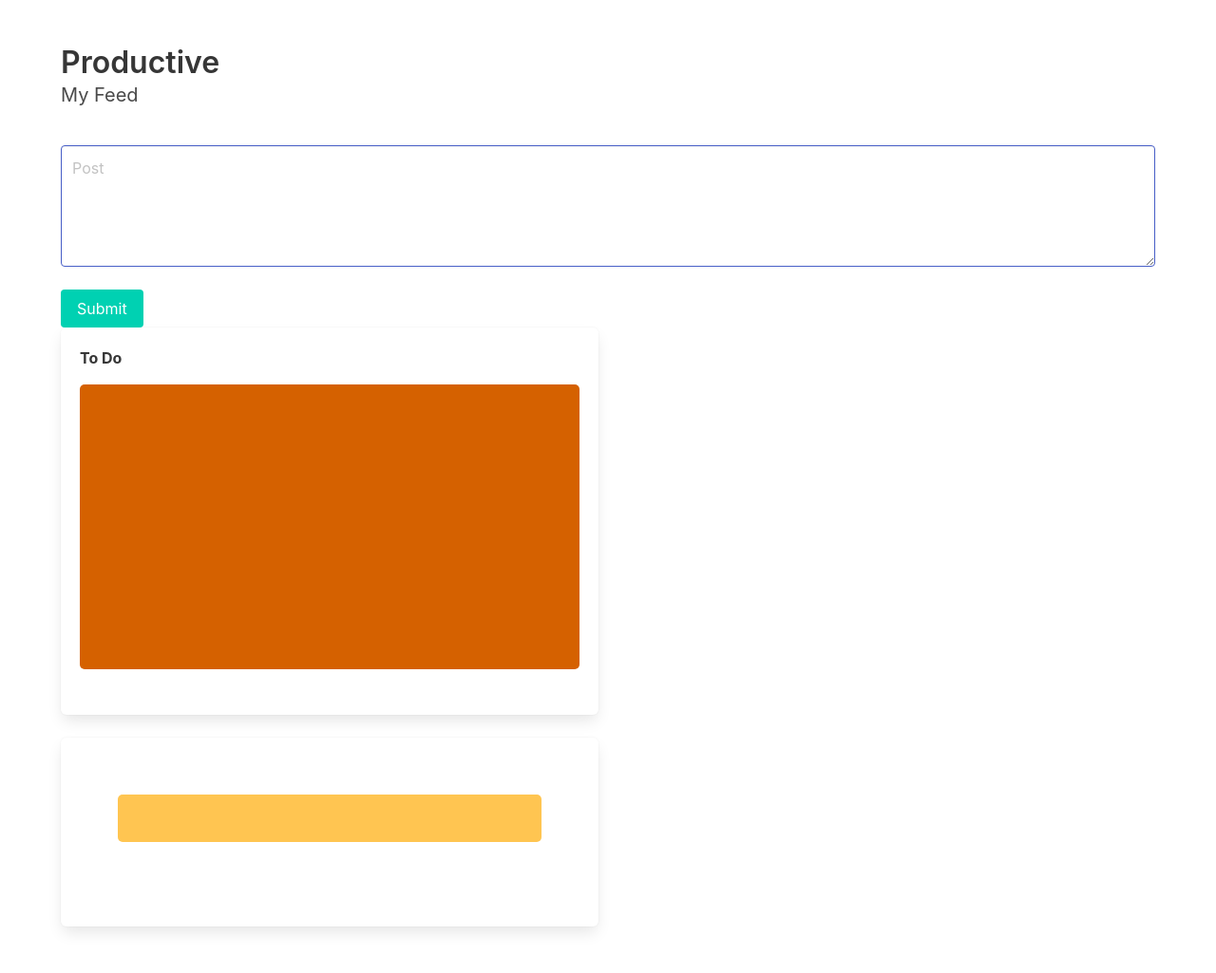
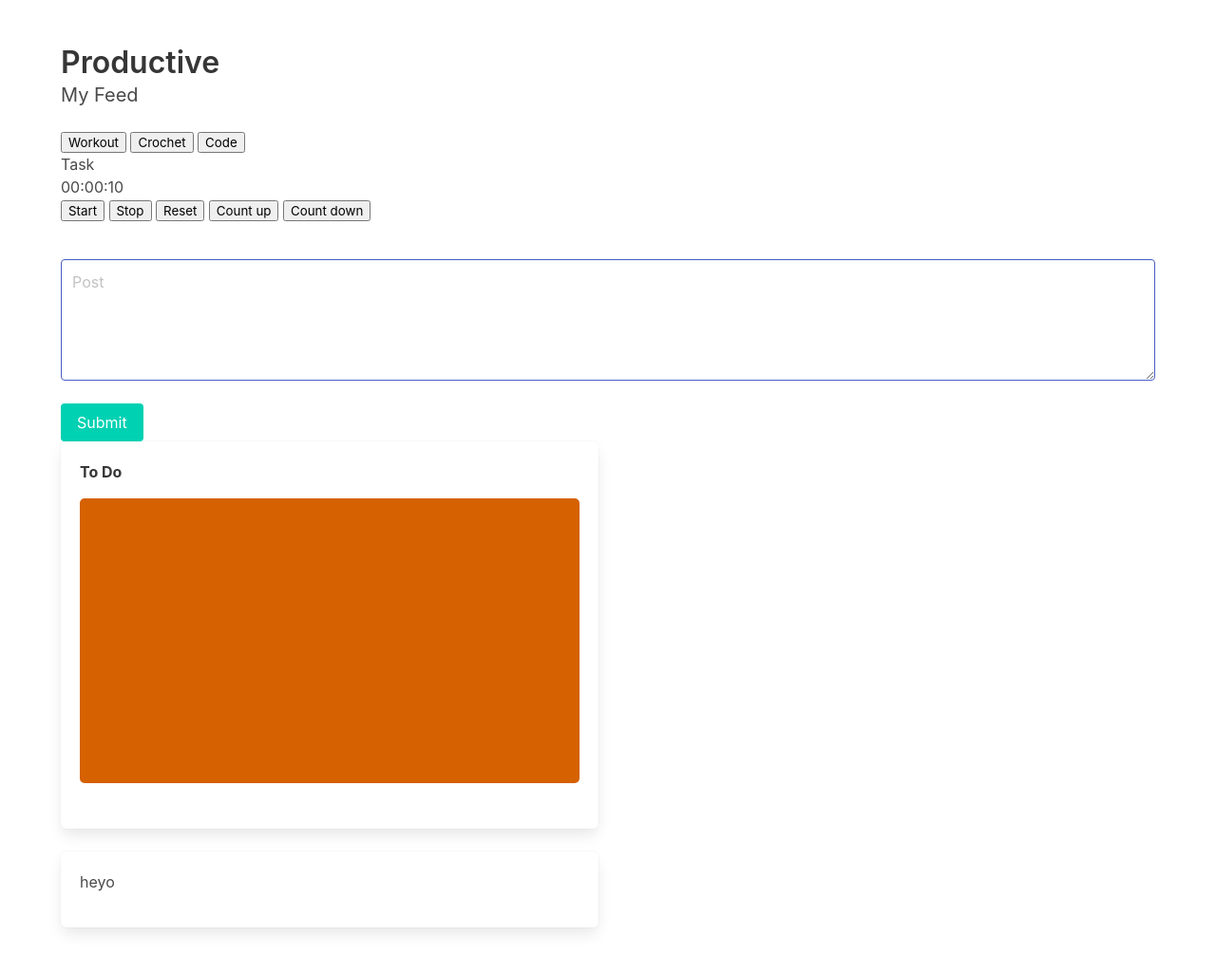
Before and after one commit to caylaseaman/productive, a Flask app: template templates/feed.html in a window 1280 px wide. Shown: the part 64-1089 px from the top of the page at 95% size. Before the commit the page ends 1046 px from the top, so only its background shows below. Run offline with Flask 2, Linux system fonts and the light colour scheme; the template is opened without the code that fills it, so the values that code supplies are empty; parts of the project's set-up code (start-up, migrations or seed data) failed here and were passed over; some libraries are stand-ins or nearby versions.

Commit message:
rotating weeks stage 1

```diff
--- a/app.py
+++ b/app.py
@@ -1,6 +1,6 @@
 from flask import Flask, render_template, request, redirect, url_for, session
-from fake_data import dogs, days, get_dog_by_handle, get_posts_by_handle, get_post_by_id, add_post_url
-from database import get_list, insert_post, delete_post, switch_button, get_switch, get_switch_list
+from fake_data import dogs, days, get_dog_by_handle, get_posts_by_handle, get_post_by_id, add_post_url, timerData
+from database import get_list, insert_post, delete_post, switch_button, get_switch, get_switch_list, update_placement
 from flask_wtf import FlaskForm
 from wtforms import StringField, PasswordField, SubmitField, TextAreaField, IntegerField, FileField
 from flask_login import LoginManager, login_user, login_required, current_user, logout_user
@@ -9,6 +9,7 @@ from urllib.parse import urlparse, urljoin
 import pymysql
 import mysql.connector
 import flask
+import datetime
 
 app = Flask(__name__, template_folder="templates", static_url_path='/static')
 
@@ -128,7 +129,24 @@ def feed():
     print(switch)
     print(current_user.username)
 
-    return render_template('feed.html', days=days, lists=lists, switch=switch)
+
+
+    return render_template('feed.html', days=days, lists=lists, switch=switch, timerData=timerData)
+
+def rotateArray(arr, n, d):
+    temp = []
+    i = 0
+    while (i < d):
+        temp.append(arr[i])
+        i = i + 1
+    i = 0
+    while (d < n):
+        arr[i] = arr[d]
+        i = i + 1
+        d = d + 1
+    arr[:] = arr[: i] + temp
+    return arr
+
 
 @app.route('/dog/<string:handle>')
 def dog(handle):
@@ -169,6 +187,17 @@ def switch(btn_id):
     switch_button(btn_id)
     return get_switch(btn_id)
 
+
+@app.route('/drag/<int:id>/<int:placement>')
+@login_required
+def drag(id,placement):
+    print(id)
+    print(placement)
+    update_placement(id,placement)
+    return "success"
+
 if __name__ == "__main__":
     get_list()
+    shift = datetime.datetime.today().weekday()
+    rotateArray(days, 7, shift)
     app.run(debug=True)
--- a/templates/base.html
+++ b/templates/base.html
@@ -34,6 +34,9 @@
 
   .dragEnter{background-color:#33A0A0;}
   .hasChild{background-color:#D56100;}
+
+
+
   </style>
   <body>
 
@@ -121,25 +124,11 @@
   <script type="text/javascript" src="{{ url_for('static', filename='jquery-1.11.1.min.js') }}"></script>
   <script type="text/javascript" src="{{ url_for('static', filename='part-i.js') }}"></script>
   <script>
-    function switchButton(btn_id){
-    //  alert(btn_id);
-    var $link = $(this);
-      $.ajax({
-        url:'/switch/' + btn_id
-      }).done(function(data) {
-        // alert(data);
-        var id = '#' + btn_id;
-        if(data == '1'){
-          $('.switch-button').addClass('is-link');
-          $('.switch-button').removeClass('is-primary');
-        } else {
-          $('.switch-button').addClass('is-primary');
-          $('.switch-button').removeClass('is-link');
-        }
+    // const dragableElement = document.querySelector("#dragTest");
+    // dragableElement.addEventListener("dragstart", e=>{
+    //   console.log(e);
+    // });
 
-
-      })
-    }
     $('.switch-button').click(function() {
           var btn_id = parseInt($(this).attr('data_id'));
           // alert('like button clicked! post id was ' + post_id);
@@ -162,6 +151,117 @@
           })
         });
 
+    function changeTask(task){
+
+      $('.timerTask').text(task);
+    }
+    function _timer(callback)
+    {
+        var time = 0;     //  The default time of the timer
+        var mode = 1;     //    Mode: count up or count down
+        var status = 0;    //    Status: timer is running or stoped
+        var timer_id;    //    This is used by setInterval function
+
+        // this will start the timer ex. start the timer with 1 second interval timer.start(1000)
+        this.start = function(interval)
+        {
+            interval = (typeof(interval) !== 'undefined') ? interval : 1000;
+
+            if(status == 0)
+            {
+                status = 1;
+                timer_id = setInterval(function()
+                {
+                    switch(mode)
+                    {
+                        default:
+                        if(time)
+                        {
+                            time--;
+                            generateTime();
+                            if(typeof(callback) === 'function') callback(time);
+                        }
+                        break;
+
+                        case 1:
+                        if(time < 86400)
+                        {
+                            time++;
+                            generateTime();
+                            if(typeof(callback) === 'function') callback(time);
+                        }
+                        break;
+                    }
+                }, interval);
+            }
+        }
+
+        //  Same as the name, this will stop or pause the timer ex. timer.stop()
+        this.stop =  function()
+        {
+            if(status == 1)
+            {
+                status = 0;
+                clearInterval(timer_id);
+            }
+        }
+
+        // Reset the timer to zero or reset it to your own custom time ex. reset to zero second timer.reset(0)
+        this.reset =  function(sec)
+        {
+            // sec = (typeof(sec) !== 'undefined') ? sec : 0;
+            time = 0;
+            generateTime(time);
+        }
+
+        // Change the mode of the timer, count-up (1) or countdown (0)
+        this.mode = function(tmode)
+        {
+            mode = tmode;
+        }
+
+        // This methode return the current value of the timer
+        this.getTime = function()
+        {
+            return time;
+        }
+
+        // This methode return the current mode of the timer count-up (1) or countdown (0)
+        this.getMode = function()
+        {
+            return mode;
+        }
+
+        // This methode return the status of the timer running (1) or stoped (1)
+        this.getStatus
+        {
+            return status;
+        }
+
+        // This methode will render the time variable to hour:minute:second format
+        function generateTime()
+        {
+            var second = time % 60;
+            var minute = Math.floor(time / 60) % 60;
+            var hour = Math.floor(time / 3600) % 60;
+
+            second = (second < 10) ? '0'+second : second;
+            minute = (minute < 10) ? '0'+minute : minute;
+            hour = (hour < 10) ? '0'+hour : hour;
+
+            $('div.timer span.second').html(second);
+            $('div.timer span.minute').html(minute);
+            $('div.timer span.hour').html(hour);
+        }
+    }
+    var timer;
+
+$(document).ready(function(e)
+{
+    timer = new _timer();
+    // timer.reset(0);
+    // timer.mode(0);
+});
 
   </script>
   </body>
--- a/templates/feed.html
+++ b/templates/feed.html
@@ -9,6 +9,25 @@
         My Feed
         {{ lists }}
       </p>
+      <div class="timerContainer">
+        <button onclick="changeTask('Workout');">Workout</button>
+        <button onclick="changeTask('Crochet');">Crochet</button>
+        <button onclick="changeTask('Code');">Code</button>
+        <h1 class="timerTask">Task</h1>
+        <div class="timer">
+          <div class="timer">
+            <span class="hour">00</span>:<span class="minute">00</span>:<span class="second">10</span>
+          </div>
+          <div class="control">
+              <button onClick="timer.start(1000)">Start</button>
+              <button onClick="timer.stop()">Stop</button>
+              <button onClick="timer.reset(60)">Reset</button>
+              <button onClick="timer.mode(1)">Count up</button>
+              <button onClick="timer.mode(0)">Count down</button>
+          </div>
+        </div>
+      </div>
+      <br>
       <div class="buttons">
         {% for item in switch %}
         {% if item['onoff']==1 %}
@@ -36,15 +55,15 @@
                   <br>
 
 
-                    <div class="drag-elements droppable multipleChildren hasChild">
+                    <div data_id="0" class="drag-elements droppable multipleChildren hasChild">
                         {% for task in lists %}
-                        <div id="drag{{task['id']}}" class="dragElement redBorder">
+                        {%if task['placement'] == 0%}
+                        <div data_id="{{task['id']}}" id="drag{{task['id']}}" class="dragElement redBorder">
                           (<a style="color:red;" href="{{url_for('delete', task_id=task['id'])}}">delete</a>)
                            {{ task['description'] }}
                         </div>
-                        <!-- <div id="drag2" class="dragElement greenBorder">Drag me!</div>
-                        <div id="drag3" class="dragElement orangeBorder">Drag me!</div>
-                        <div id="drag4" class="dragElement pinkBorder">Drag me!</div> -->
+                        {% endif %}
+
                         {% endfor %}
                     </div>
 
@@ -81,18 +100,15 @@
                     <div id="drag3" class="dragElement orangeBorder">Drag me!</div>
                     <div id="drag4" class="dragElement pinkBorder">Drag me!</div>
                 </div> -->
-              <!-- <div class="content">
-                <p>
-                  <strong>Main List</strong>
-                  {% for post in posts %}
-                  <div>text</div>
-                  {% endfor %}
-                </p>
-              </div> -->
 
-              <div class="drop-elements">
-                  <div class="dropElement droppable"></div>
-                </div>
+
+              <!-- <div class="drop-elements">  -->
+                  <div id="test" class="drop-zone ">
+
+                    <div id="dragTest" draggable="true">heyo</div>
+
+                  </div>
+                <!-- </div> -->
               <nav class="level is-mobile">
                 <div class="level-left">
                   <a class="level-item" aria-label="reply">
@@ -119,17 +135,32 @@
 
       <div class="rightBox">
         {% for day in days %}
-        <div class="box">
+        <div   class="box">
           <article class="media">
             <div class="media-content">
               <div class="content">
                 <p>
                   <strong>{{day['day']}}</strong>
                   <br>
-                  <div class="drop-elements">
-                      <div class="dropElement droppable"></div>
-                      <div class="dropElement droppable"></div>
-                      <div class="dropElement droppable"></div>
+
+
+                  <!-- for each task -->
+                   <!-- if task id == day id then  -->
+                  <div id="{{day['day']}}"  class="drop-elements">
+                      {% for task in lists %}
+                      {%if task['placement'] == day['id'] %}
+                      <div cdata_id="{{day['id']}}"  class="dropElement droppable hasChild">
+                      <div data_id="{{task['id']}}" id="drag{{task['id']}}" class="dragElement redBorder">
+                        (<a style="color:red;" href="{{url_for('delete', task_id=task['id'])}}">delete</a>)
+                         {{ task['description'] }}
+                      </div>
+                      </div>
+                      {% endif %}
+
+                      {% endfor %}
+                      <div data_id="{{day['id']}}" id="{{day['day']}}1" class="dropElement droppable"></div>
+                      <div data_id="{{day['id']}}" id="{{day['day']}}2" class="dropElement droppable"></div>
+                      <div data_id="{{day['id']}}" id="{{day['day']}}3" class="dropElement droppable"></div>
                     </div>
                 </p>
               </div>
```
Also changed, not shown: database.py (+18 -4 lines), fake_data.py (+30 -21 lines).
